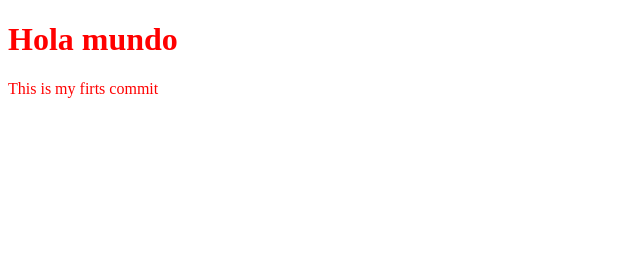
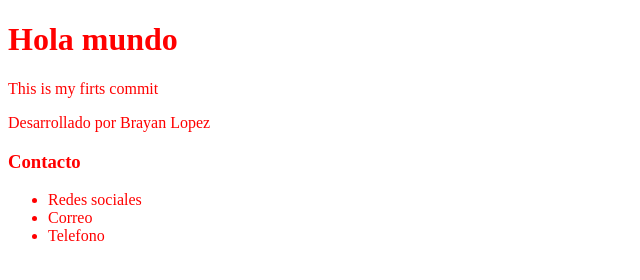
Before and after one commit to brayanlopez/git_introduction, a plain HTML site: page index.html in a window 1280 px wide. Shown: the whole page, without its empty margins (0-640 px from the left). Drawn offline with Linux system fonts and the light colour scheme.

Commit message:
add footer

```diff
--- a/index.html
+++ b/index.html
@@ -10,5 +10,14 @@
   <body>
     <h1>Hola mundo</h1>
     <p>This is my firts commit</p>
+    <footer>
+      <p>Desarrollado por Brayan Lopez</p>
+      <h3>Contacto</h3>
+      <ul>
+        <li>Redes sociales</li>
+        <li>Correo</li>
+        <li>Telefono</li>
+      </ul>
+    </footer>
   </body>
 </html>
```
